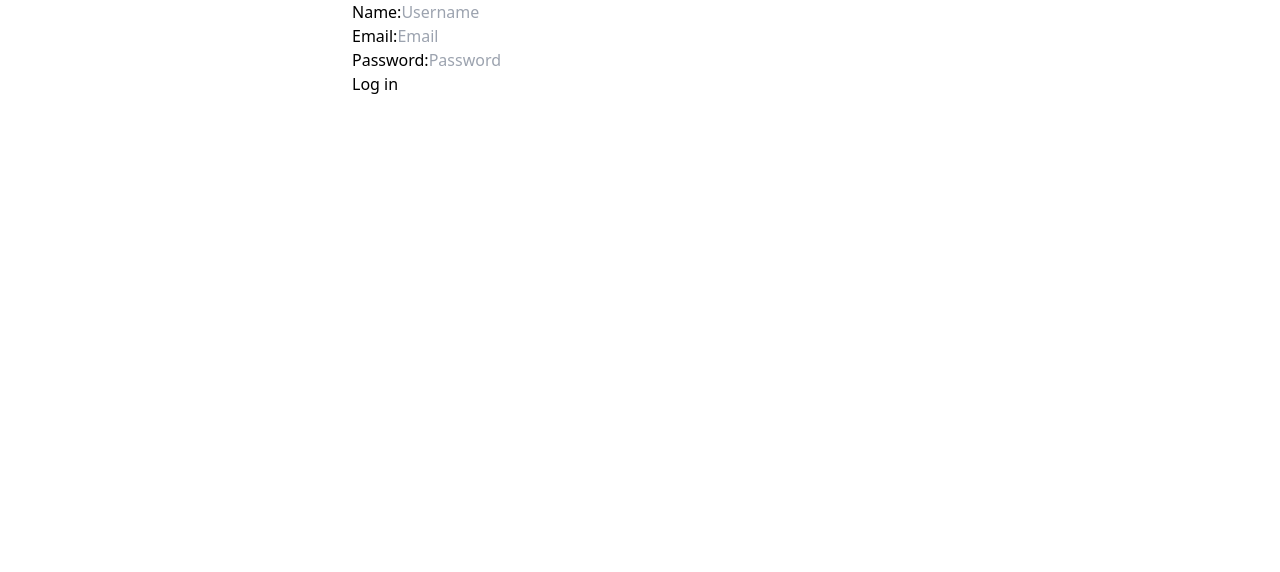
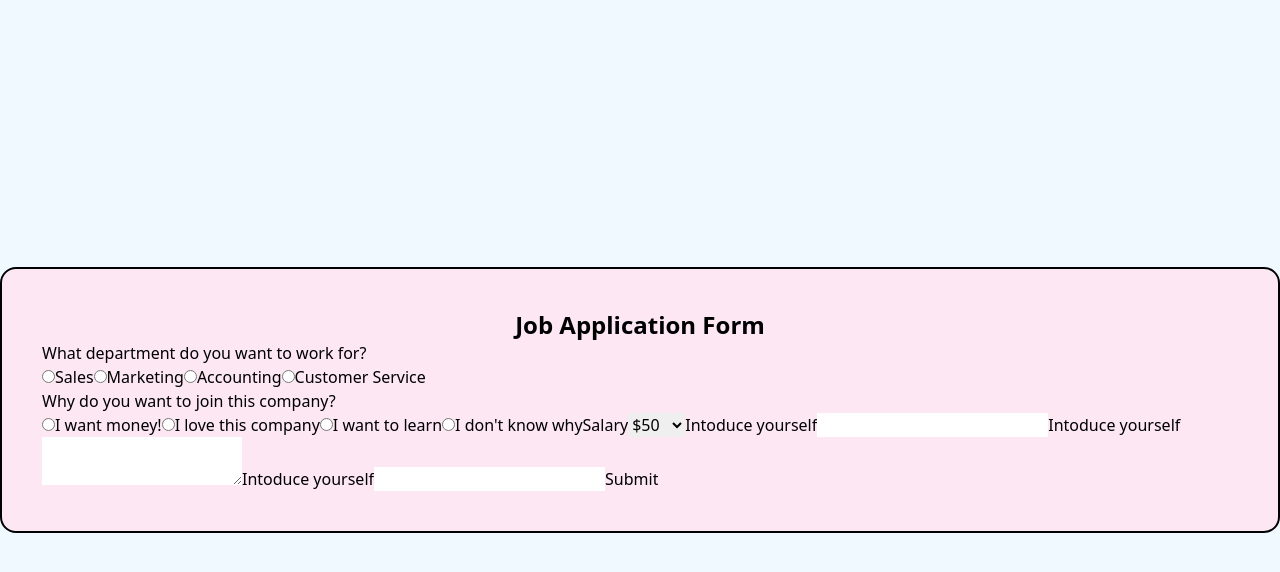
Before and after one commit to rae-han/lecture-carrot-market, a Next.js app: page /lecture/react-hook-form in a window 1280 px wide. Shown: the top 572 px of the page. Built offline with nearby package versions, Linux system fonts and the light colour scheme.

Commit message:
add: job application form ui

```diff
--- /dev/null
+++ b/src/components/RHF/FormItem.tsx
@@ -0,0 +1,31 @@
+import React, { createContext, PropsWithChildren, useContext } from 'react';
+
+interface FormItem {
+  id: string;
+  value: string;
+  type: string;
+  title: string;
+}
+
+const FormItemContext = createContext({
+  id: '',
+  value: '',
+  type: 'radio',
+  title: '',
+});
+
+export const FormItemWrapper = ({ id, value, type, title, children }: PropsWithChildren<FormItem>) => {
+  const contextValue = { id, value, type, title };
+
+  return <FormItemContext.Provider value={contextValue}>{children}</FormItemContext.Provider>;
+};
+
+export const Title = ({ ...props }) => {
+  const { title } = useContext(FormItemContext);
+
+  return <h2>{title}</h2>;
+};
+
+FormItemWrapper.Title = Title;
+
+export default FormItemWrapper;
--- /dev/null
+++ b/src/components/RHF/compound.tsx
@@ -0,0 +1,31 @@
+import React, { createContext, PropsWithChildren, useContext } from 'react';
+
+interface FormItem {
+  id: string;
+  value: string;
+  type: string;
+  title: string;
+}
+
+const FormItemContext = createContext({
+  id: '',
+  value: '',
+  type: 'radio',
+  title: '',
+});
+
+export const FormItemWrapper = ({ id, value, type, title, children }: PropsWithChildren<FormItem>) => {
+  const contextValue = { id, value, type, title };
+
+  return <FormItemContext.Provider value={contextValue}>{children}</FormItemContext.Provider>;
+};
+
+export const Title = ({ ...props }) => {
+  const { title } = useContext(FormItemContext);
+
+  return <h2>{title}</h2>;
+};
+
+FormItemWrapper.Title = Title;
+
+export default FormItemWrapper;
--- /dev/null
+++ b/src/components/RHF/practice.tsx
@@ -0,0 +1,80 @@
+import React from 'react';
+import { FieldError, SubmitErrorHandler, SubmitHandler, useForm } from 'react-hook-form';
+
+interface FormData {
+  department: 'string';
+  motivation: 'string';
+  salary: 'string';
+  introduction: 'string';
+  dreams: 'string';
+  email: 'string';
+  errors: 'string';
+}
+
+const App = () => {
+  const { register, handleSubmit } = useForm<FormData>();
+
+  const onValid: SubmitHandler<FormData> = (data) => {
+    console.log(data);
+  };
+
+  const onInvalid: SubmitErrorHandler<FormData> = (error) => {
+    console.error(error);
+  };
+
+  return (
+    <section className="flex justify-center items-center fixed bg-sky-50 w-screen h-screen top-0 bottom-0 left-0 right-0">
+      <main className=" p-10 bg-pink-100 border-2 border-black rounded-2xl min-w-[480px]">
+        <h1 className="font-bold text-center text-2xl">Job Application Form</h1>
+        <form onSubmit={handleSubmit(onValid, onInvalid)}>
+          <h2>What department do you want to work for?</h2>
+          <label>
+            <input {...register('department', { required: true })} type="radio" value="Sales" />
+            Sales
+          </label>
+          <label>
+            <input {...register('department', { required: true })} type="radio" value="Marketing" />
+            Marketing
+          </label>
+          <label>
+            <input {...register('department', { required: true })} type="radio" value="Accounting" />
+            Accounting
+          </label>
+          <label>
+            <input {...register('department', { required: true })} type="radio" value="Customer Service" />
+            Customer Service
+          </label>
+          <h2>Why do you want to join this company?</h2>
+          <label>
+            <input {...register('motivation', { required: true })} type="radio" value="I wan money!" />I want money!
+          </label>
+          <label>
+            <input {...register('motivation', { required: true })} type="radio" value=" love this company" />I love this company
+          </label>
+          <label>
+            <input {...register('motivation', { required: true })} type="radio" value="I want to learn" />I want to learn
+          </label>
+          <label>
+            <input {...register('motivation', { required: true })} type="radio" value="I don't know why" />I don't know why
+          </label>
+          <label htmlFor="Salary">Salary</label>
+          <select {...register('salary', { required: true })} id="Salary">
+            <option value="50">$50</option>
+            <option value="100">$100</option>
+            <option value="150">$150</option>
+            <option value="200">$200</option>
+          </select>
+          <label htmlFor="Introduction">Intoduce yourself</label>
+          <input {...register('introduction', { required: true })} id="Introduction" />
+          <label htmlFor="Dreams">Intoduce yourself</label>
+          <textarea {...register('dreams', { required: true })} id="Dreams" />
+          <label htmlFor="Email">Intoduce yourself</label>
+          <input {...register('email', { required: true })} id="Email" />
+          <input type="submit" />
+        </form>
+      </main>
+    </section>
+  );
+};
+
+export default App;
--- a/src/pages/_app.tsx
+++ b/src/pages/_app.tsx
@@ -1,7 +1,15 @@
 import '../styles/globals.css';
+import { useForm } from 'react-hook-form';
+
 import type { AppProps } from 'next/app';
 
+interface FormData {}
+
 const MyApp = ({ Component, pageProps }: AppProps) => {
+  const { register } = useForm({
+    mode: 'onChange',
+  });
+
   return (
     <div className="w-full max-w-xl mx-auto">
       <Component {...pageProps} />
--- a/src/pages/lecture/react-hook-form.tsx
+++ b/src/pages/lecture/react-hook-form.tsx
@@ -2,6 +2,7 @@ import React from 'react';
 import { FieldError, useForm } from 'react-hook-form';
 
 import ReactHookFormAssignment from '@components/RHF';
+import Practice from '@components/RHF/practice';
 
 interface FormData {
   username: string;
@@ -51,7 +52,8 @@ const ReactHookForm = () => {
 
   return (
     <>
-      <ReactHookFormAssignment />
+      {/* <ReactHookFormAssignment /> */}
+      <Practice />
       {/* <form onSubmit={handleSubmit(onValid, onInvalid)}> */}
       {/*  <input */}
       {/*    {...register('username', { */}
```
